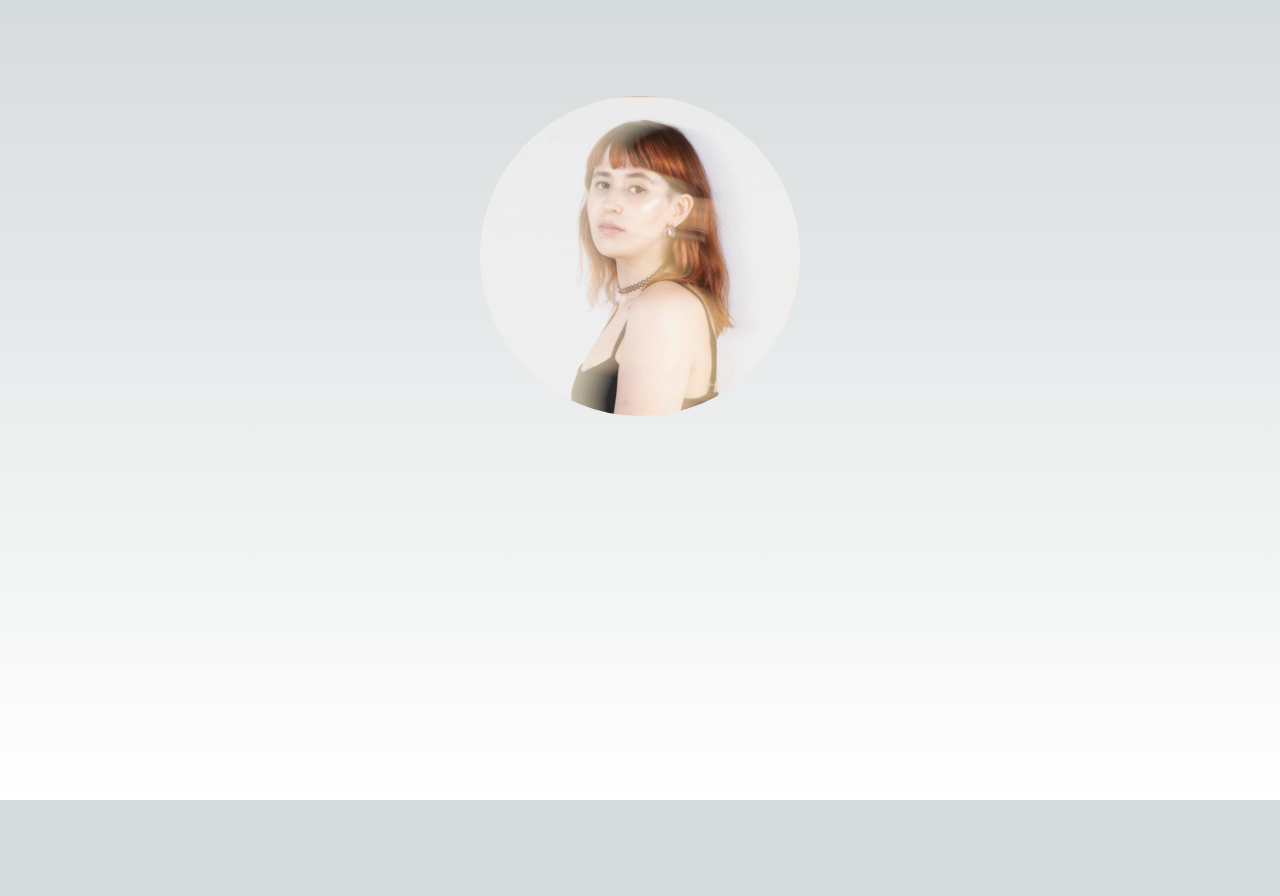
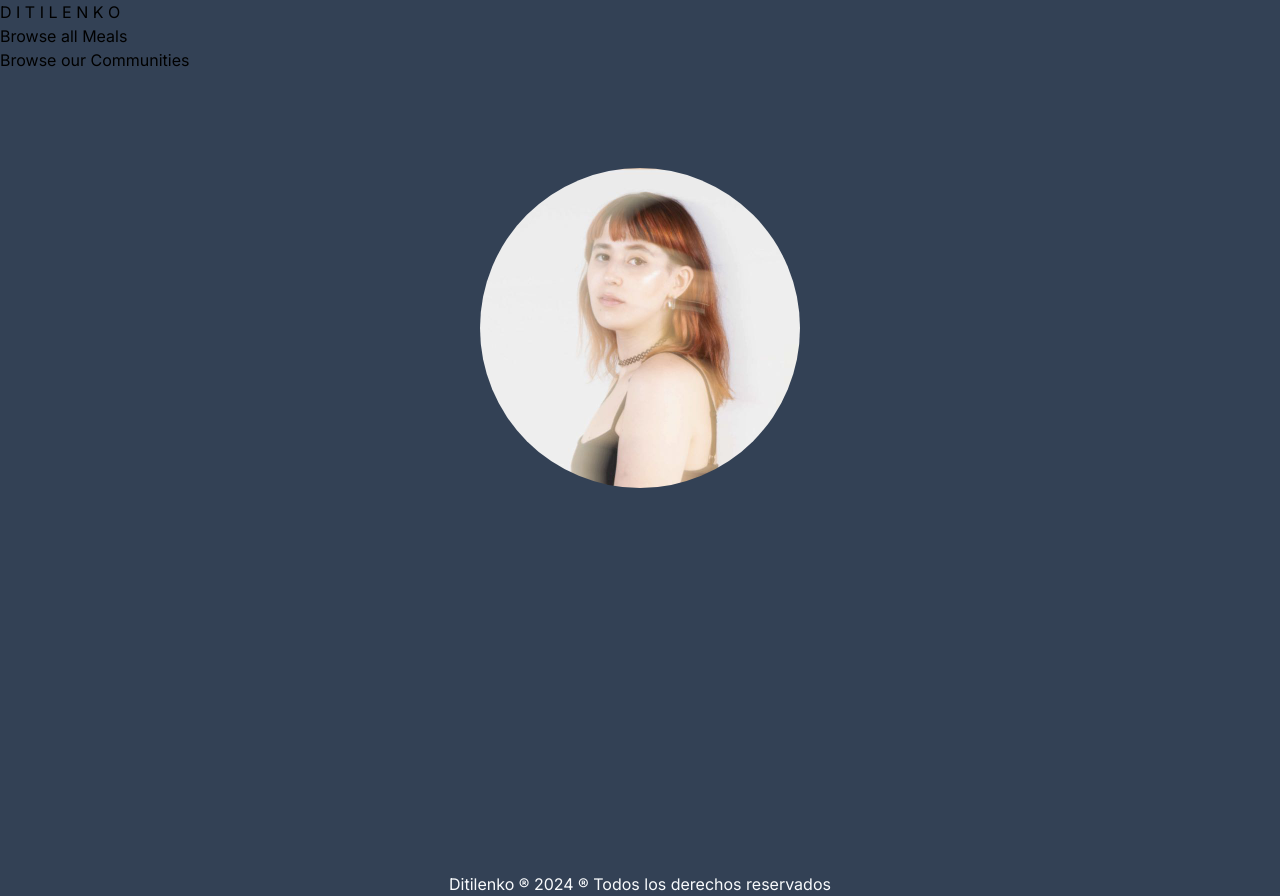
Before and after one commit to AngelSiete/DTNK-Next, a Next.js app: page / in a window 1280 px wide. Before the commit the page ends 800 px from the top, so only its background shows below. Built offline with nearby package versions, Linux system fonts and the light colour scheme.

Commit message:
first general structure

```diff
--- a/app/globals.css
+++ b/app/globals.css
@@ -2,7 +2,7 @@
 @tailwind components;
 @tailwind utilities;
 
-:root {
+/* :root {
   --foreground-rgb: 0, 0, 0;
   --background-start-rgb: 214, 219, 220;
   --background-end-rgb: 255, 255, 255;
@@ -14,7 +14,7 @@
     --background-start-rgb: 0, 0, 0;
     --background-end-rgb: 0, 0, 0;
   }
-}
+} */
 
 body {
   color: rgb(var(--foreground-rgb));
--- a/app/layout.js
+++ b/app/layout.js
@@ -1,4 +1,6 @@
 import { Inter } from "next/font/google";
+import Header from '@/components/header';
+import Footer from '@/components/footer';
 import "./globals.css";
 
 const inter = Inter({ subsets: ["latin"] });
@@ -10,8 +12,12 @@ export const metadata = {
 
 export default function RootLayout({ children }) {
   return (
-    <html lang="en">
-      <body className={inter.className}>{children}</body>
+    <html lang="en" className="bg-slate-700">
+      <body className={inter.className}>
+      <Header/>
+        {children}
+      <Footer />
+      </body>
     </html>
   );
 }
--- /dev/null
+++ b/app/not-found.js
@@ -0,0 +1,8 @@
+export default function NotFound(){
+    return(
+        <>
+        <h1>Could not find that page!</h1>
+        <p>We have no resutls for you</p>
+        </>
+    )
+}
--- /dev/null
+++ b/components/footer.js
@@ -0,0 +1,7 @@
+export default function Footer(){
+    return(
+        <div className="w-full text-center text-slate-50">
+            <p>Ditilenko ® 2024 ® Todos los derechos reservados</p>
+        </div>
+    )
+}
--- /dev/null
+++ b/components/header.js
@@ -0,0 +1,22 @@
+import Link from "next/link";
+import NavLink from "./nav-link";
+import classes from './header.module.css'
+
+export default function Header(){
+
+    return(
+        <header className={classes.header}>
+            <Link className={classes.logo} href="/">D I T I L E N K O</Link>
+            <nav className={classes.nav}>
+                <ul>
+                    <li>
+                        <NavLink href="/meals">Browse all Meals </NavLink>
+                    </li>
+                    <li>
+                        <NavLink href="/community">Browse our Communities </NavLink>
+                    </li>
+                </ul>
+            </nav>
+        </header>
+    )
+}
--- /dev/null
+++ b/components/header.module.css
@@ -0,0 +1,8 @@
+.nav a:hover,
+.nav a:active {
+  background: linear-gradient(90deg, #ff8a05, #f9b331);
+  background-clip: text;
+  -webkit-background-clip: text;
+  -webkit-text-fill-color: transparent;
+  text-shadow: 0 0 18px rgba(248, 190, 42, 0.8);
+}
--- /dev/null
+++ b/components/nav-link.js
@@ -0,0 +1,16 @@
+"use client";
+import Link from "next/link";
+import { usePathname } from "next/navigation";
+import classes from './header.module.css'
+
+export default function NavLink({ href, children }) {
+  const path = usePathname();
+  return (
+    <Link
+      href={href}
+      className={path.startsWith(href) ? classes.active : undefined}
+    >
+      {children}
+    </Link>
+  );
+}
```
